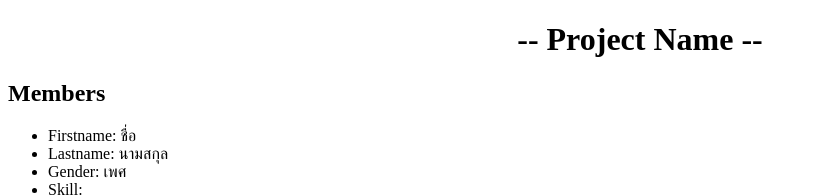
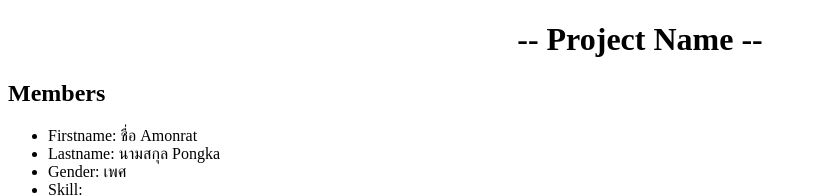
Before and after one commit to patrick-mint/MAN, a plain HTML site: page index.html in a window 1280 px wide. Shown: the top 196 px of the page, without its empty margins (0-817 px from the left). Drawn offline with Linux system fonts and the light colour scheme.

Commit message:
change to Amonrat

```diff
--- a/index.html
+++ b/index.html
@@ -13,10 +13,10 @@
         <h2>Members</h2>
         <ul>
             <li>
-                Firstname: ชื่อ
+                Firstname: ชื่อ Amonrat
             </li>
             <li>
-                Lastname: นามสกุล
+                Lastname: นามสกุล Pongka
             </li>
             <li>
                 Gender: เพศ
```
